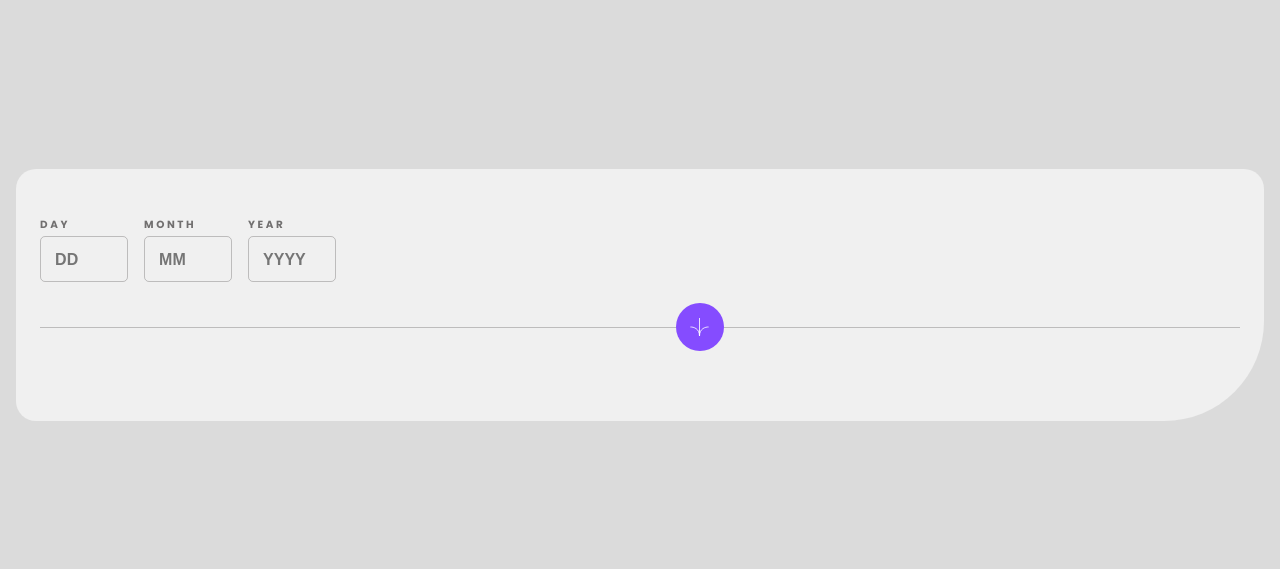
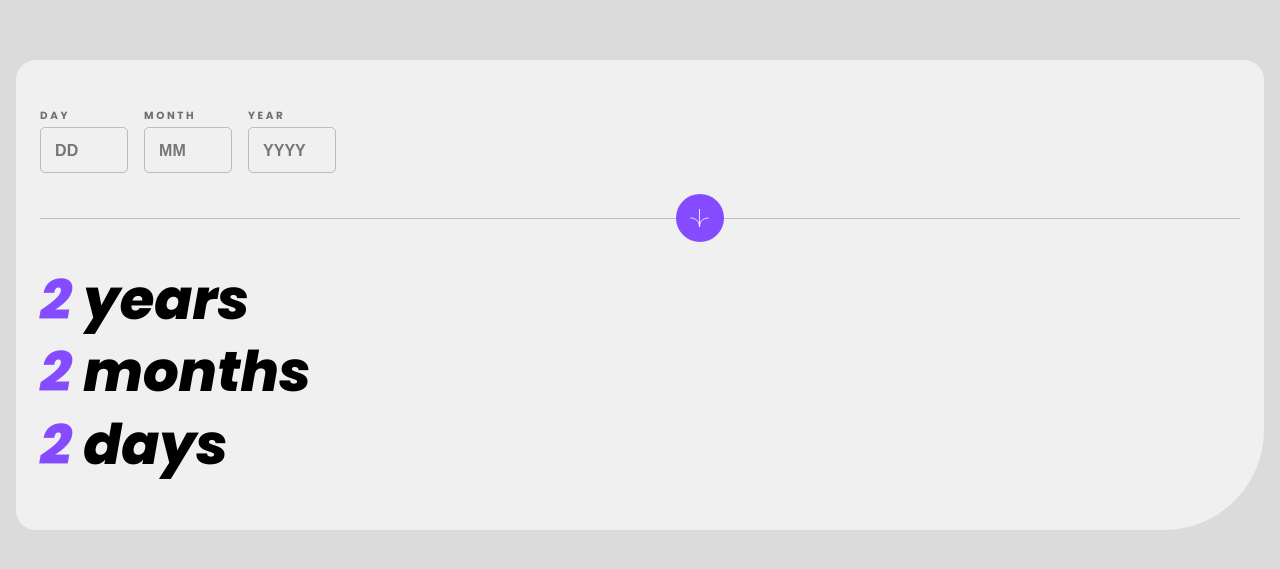
Before and after one commit to NorimNori/age-calculator-gap, a React (Vite) app: page / in a window 1280 px wide. Shown: the part 105-674 px from the top of the page. Built offline with nearby package versions, Linux system fonts and the light colour scheme.

Commit message:
feat: give basic styles to Output

```diff
--- a/src/App.jsx
+++ b/src/App.jsx
@@ -2,9 +2,11 @@ import './App.scss'
 import Input from '@/components/input/index'
 import Division from '@/components/division/Division'
 import Output from './components/output'
-import { inputNames } from './constants/names'
+import { inputNames, outputNames } from './constants/names'
+import { useState } from 'react'
 
 function App() {
+  const [inputValue, setInputValue] = useState("2");
 
   return (
     <main >
@@ -12,20 +14,41 @@ function App() {
       aria-labelledby="input-section"
       className="input">
         <h2 id="input-section" className="sr-only">Input Section</h2>
-        {inputNames.map((input, index) => (
-          <Input
-          key = {index}
-          name = {input.name}
-          placeholder = {input.placeholder}
-          />
-        ))}
+        <Input
+        name = {inputNames[0].day}
+        placeholder = "DD"
+        />
+
+        <Input
+        name={inputNames[0].month}
+        placeholder="MM"
+        />
+
+        <Input
+        name={inputNames[0].year}
+        placeholder="YYYY"
+        />
       </section>
       <Division />
       <section
       aria-labelledby="output-section"
       className="output">
         <h2 id="output-section" className="sr-only">Output Section</h2>
-        <Output />
+
+        <Output
+        value={inputValue}
+        label={inputValue == 1 ? outputNames[0].year[0] : outputNames[0].year[1]}
+        />
+
+        <Output
+        value={inputValue}
+        label={inputValue == 1 ? outputNames[0].month[0] : outputNames[0].month[1]}
+        />
+
+        <Output
+        value={inputValue}
+        label={inputValue == 1 ? outputNames[0].day[0] : outputNames[0].day[1]}
+        />
       </section>
     </main>
   )
--- a/src/App.scss
+++ b/src/App.scss
@@ -23,3 +23,7 @@ main {
     display: flex;
     gap: 1rem;
 }
+
+.output {
+    width: 100%;
+}
--- a/src/components/output/Output.jsx
+++ b/src/components/output/Output.jsx
@@ -1,3 +1,4 @@
+import './Output.scss'
 
 const Output = ({value, label}) => {
   return (
@@ -7,7 +8,7 @@ const Output = ({value, label}) => {
     className="output__date"
     >
       <span className="output__date-value">{value}</span>
-      <span className="output__date-label">{label}</span>
+      <span className="output__date-label"> {label}</span>
     </div>
   )
 }
--- a/src/components/output/Output.scss
+++ b/src/components/output/Output.scss
@@ -0,0 +1,13 @@
+@use '@/styles/colors.scss';
+
+.output__date {
+    width: 100%;
+    font-size: 3.5rem;
+    font-weight: 800;
+    font-style: italic;
+    line-height: 1.3;
+
+    &-value {
+        color: colors.$purple;
+    }
+}
--- a/src/constants/names.js
+++ b/src/constants/names.js
@@ -1,8 +1,8 @@
-export const inputNames = [
-    { name: "DAY", placeholder: "DD" },
-    { name: "MONTH", placeholder: "MM" },
-    { name: "YEAR", placeholder: "YYYY" }
-]
+export const inputNames = [{
+    day: "DAY",
+     month: "MONTH",
+     year: "YEAR"
+}]
 
 export const outputNames = [{
     year: ["year", "years"],
```
